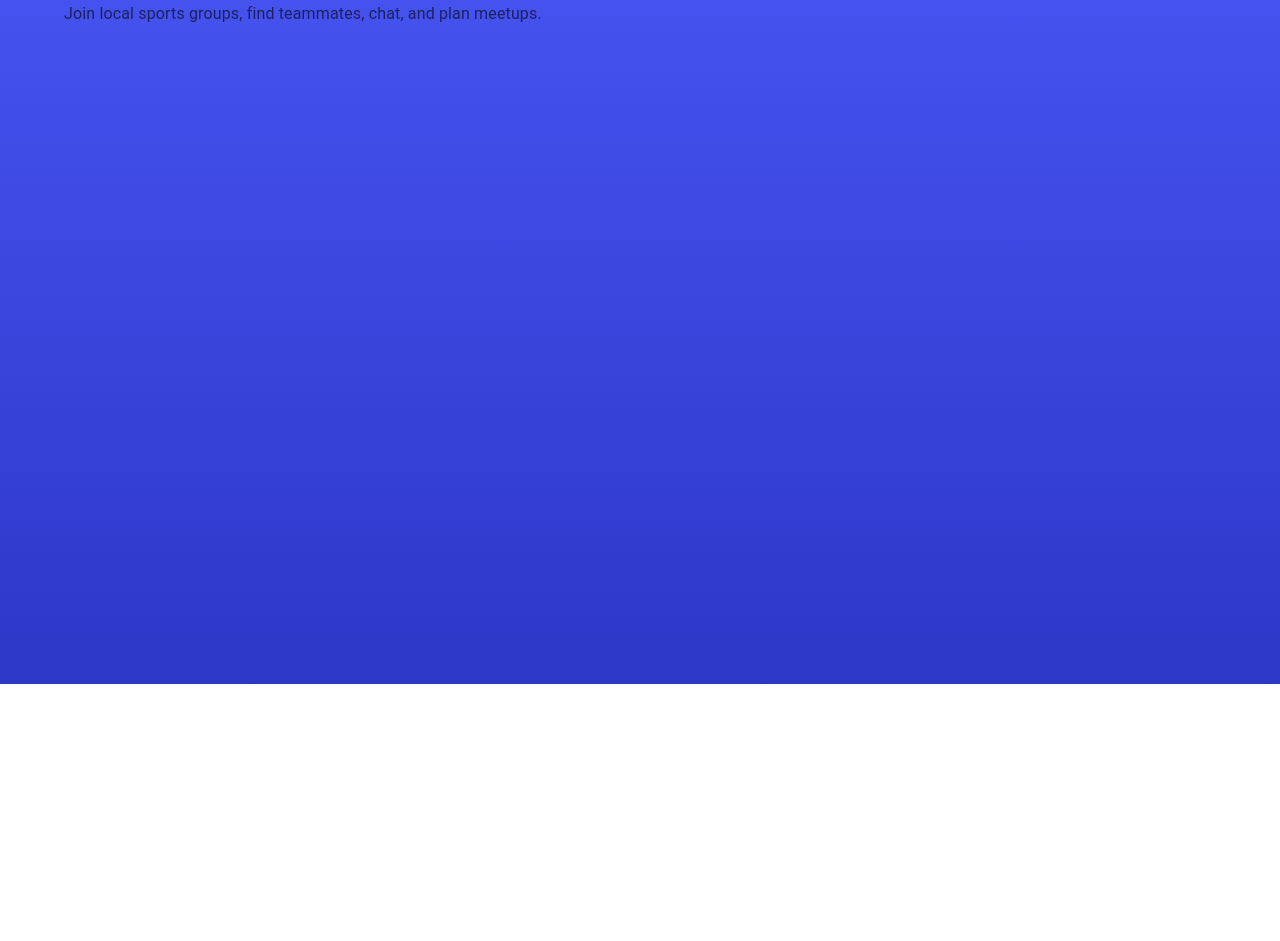
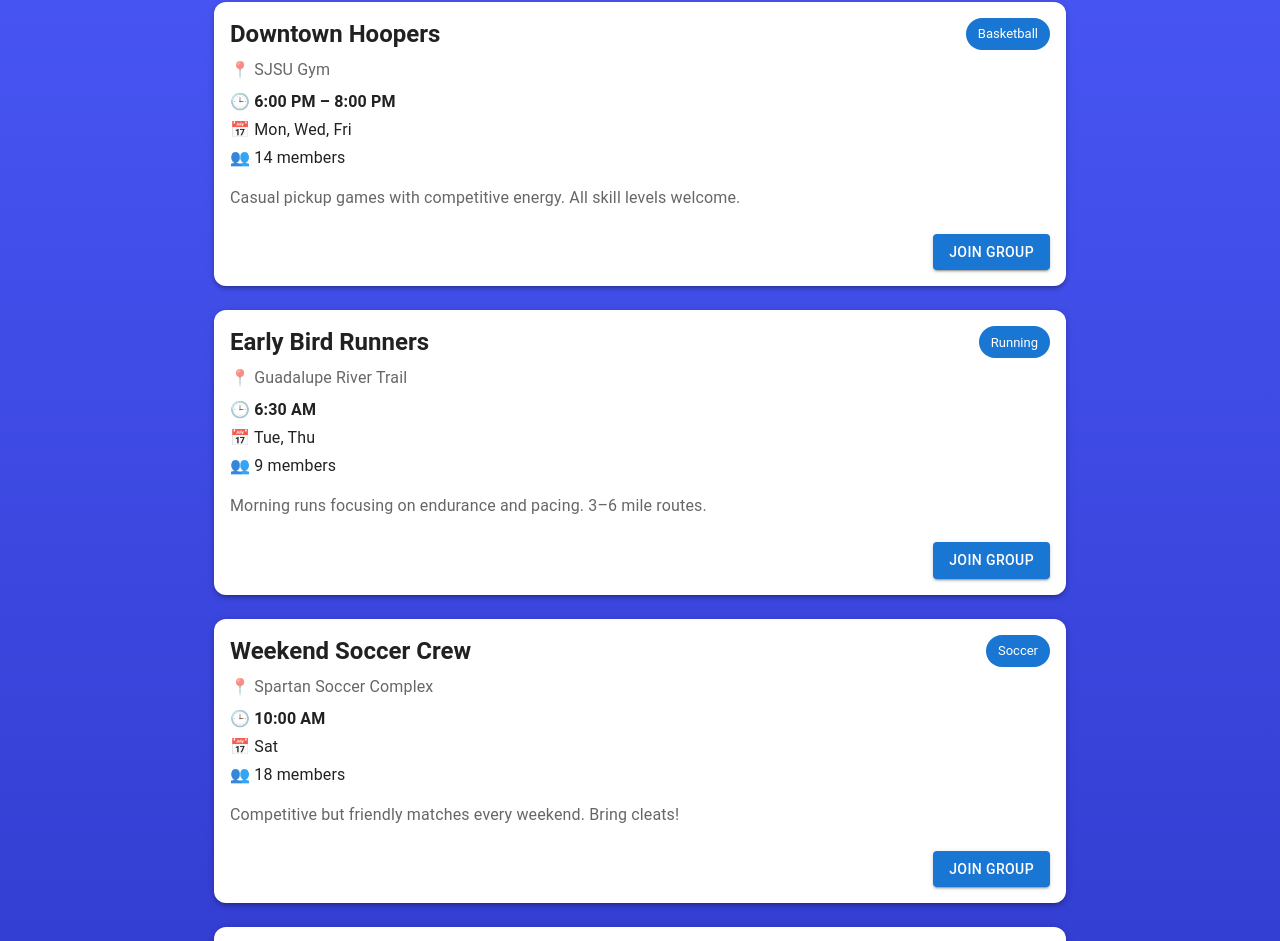
Before and after one commit to alexxelaG/We, a React (Vite) app: page /groups in a window 1280 px wide. Shown: the part 156-1097 px from the top of the page. Before the commit the page ends 840 px from the top, so only its background shows below. Built offline with nearby package versions, Linux system fonts and the light colour scheme; no server answers; the database is empty.

Commit message:
fixed some UI elements

```diff
--- a/src/pages/GroupPage.jsx
+++ b/src/pages/GroupPage.jsx
@@ -1,118 +1,130 @@
 import React, { useEffect, useState } from "react";
 import {
-  Container, Typography, Card, CardContent,
-  Button, Box, Chip
+  Container,
+  Typography,
+  Card,
+  CardContent,
+  CardActions,
+  Button,
+  Box,
+  Chip,
+  Stack
 } from "@mui/material";
 
-import { db } from "../firebase";
-import {
-  collection,
-  getDocs,
-  doc,
-  updateDoc,
-  arrayUnion
-} from "firebase/firestore";
-
 export default function GroupPage() {
+  // Mock group data (can be replaced with Firestore later)
   const [groups, setGroups] = useState([]);
 
-  // Load groups from Firestore
   useEffect(() => {
-    async function loadGroups() {
-      const querySnap = await getDocs(collection(db, "communities"));
-      const list = querySnap.docs.map(doc => ({
-        id: doc.id,
-        ...doc.data()
-      }));
-      setGroups(list);
-    }
-    loadGroups();
+    const mockGroups = [
+      {
+        id: 1,
+        name: "Downtown Hoopers",
+        sport: "Basketball",
+        location: "SJSU Gym",
+        meetupTime: "6:00 PM – 8:00 PM",
+        days: ["Mon", "Wed", "Fri"],
+        members: 14,
+        description:
+          "Casual pickup games with competitive energy. All skill levels welcome."
+      },
+      {
+        id: 2,
+        name: "Early Bird Runners",
+        sport: "Running",
+        location: "Guadalupe River Trail",
+        meetupTime: "6:30 AM",
+        days: ["Tue", "Thu"],
+        members: 9,
+        description:
+          "Morning runs focusing on endurance and pacing. 3–6 mile routes."
+      },
+      {
+        id: 3,
+        name: "Weekend Soccer Crew",
+        sport: "Soccer",
+        location: "Spartan Soccer Complex",
+        meetupTime: "10:00 AM",
+        days: ["Sat"],
+        members: 18,
+        description:
+          "Competitive but friendly matches every weekend. Bring cleats!"
+      },
+      {
+        id: 4,
+        name: "Sunset Yoga Flow",
+        sport: "Yoga",
+        location: "MLK Park",
+        meetupTime: "7:00 PM",
+        days: ["Mon", "Thu"],
+        members: 11,
+        description:
+          "Relaxed outdoor yoga sessions focusing on flexibility and recovery."
+      }
+    ];
+
+    setGroups(mockGroups);
   }, []);
 
-  // JOIN GROUP FUNCTION
-  const handleJoinGroup = async (group) => {
-    const user = JSON.parse(localStorage.getItem("user"));
-
-    if (!user || !user.id) {
-      alert("Please login first!");
-      return;
-    }
-
-    // 🔥 DEMO USER MODE — store joined groups locally only
-    if (user.id === "aHWFsUxIMbO86C3c74666ynhGyG3") {
-      const joined = JSON.parse(localStorage.getItem("demoJoinedGroups")) || [];
-
-      if (!joined.includes(group.id)) {
-        joined.push(group.id);
-        localStorage.setItem("demoJoinedGroups", JSON.stringify(joined));
-      }
-
-      alert(`Joined ${group.title}! (Demo Mode)`);
-      return;
-    }
-
-    // 🔥 REAL FIREBASE USER — update Firestore
-    try {
-      await updateDoc(doc(db, "users", user.id), {
-        joinedGroups: arrayUnion(group.id)
-      });
-
-      await updateDoc(doc(db, "communities", group.id), {
-        members: arrayUnion(user.id)
-      });
-
-      alert(`Joined ${group.title}!`);
-    } catch (err) {
-      console.error(err);
-      alert("Failed to join group.");
-    }
+  const handleJoinGroup = (groupName) => {
+    alert(`You joined ${groupName}`);
   };
 
   return (
-    <Container sx={{ mt: 5 }}>
+    <Container maxWidth="md" sx={{ mt: 5 }}>
       <Typography variant="h4" fontWeight="bold" gutterBottom>
-        Sports Groups & Communities
+        Sports Groups
       </Typography>
 
-      <Typography color="text.secondary" sx={{ mb: 3 }}>
-        Join local sports groups, find teammates, chat, and plan meetups.
-      </Typography>
+      <Stack spacing={3}>
+        {groups.map((group) => (
+          <Card key={group.id} sx={{ borderRadius: 3, boxShadow: 3 }}>
+            <CardContent>
+              <Box
+                sx={{
+                  display: "flex",
+                  justifyContent: "space-between",
+                  alignItems: "center"
+                }}
+              >
+                <Typography variant="h5" fontWeight="bold">
+                  {group.name}
+                </Typography>
+                <Chip label={group.sport} color="primary" />
+              </Box>
 
-      {groups.map(group => {
-        const demoJoined =
-          JSON.parse(localStorage.getItem("demoJoinedGroups")) || [];
-        const alreadyJoined = demoJoined.includes(group.id);
-
-        return (
-          <Card key={group.id} sx={{ mb: 3, boxShadow: 3 }}>
-            <CardContent>
-              <Typography variant="h5" fontWeight="bold">
-                {group.title}
+              <Typography color="text.secondary" sx={{ mt: 1 }}>
+                📍 {group.location}
               </Typography>
 
               <Typography sx={{ mt: 1 }}>
-                <strong>Sport:</strong> {group.sport}
+                🕒 <strong>{group.meetupTime}</strong>
               </Typography>
 
-              <Typography>
-                <strong>Members:</strong> {group.members?.length || 0}
+              <Typography sx={{ mt: 0.5 }}>
+                📅 {group.days.join(", ")}
               </Typography>
 
-              <Box sx={{ mb: 2 }}>
-                <Chip label={group.sport} sx={{ mr: 1, mb: 1 }} />
-              </Box>
+              <Typography sx={{ mt: 0.5 }}>
+                👥 {group.members} members
+              </Typography>
 
+              <Typography color="text.secondary" sx={{ mt: 2 }}>
+                {group.description}
+              </Typography>
+            </CardContent>
+
+            <CardActions sx={{ justifyContent: "flex-end", px: 2, pb: 2 }}>
               <Button
                 variant="contained"
-                disabled={alreadyJoined}
-                onClick={() => handleJoinGroup(group)}
+                onClick={() => handleJoinGroup(group.name)}
               >
-                {alreadyJoined ? "Joined" : "Join Group"}
+                Join Group
               </Button>
-            </CardContent>
+            </CardActions>
           </Card>
-        );
-      })}
+        ))}
+      </Stack>
     </Container>
   );
 }
--- a/src/pages/MatchPage.jsx
+++ b/src/pages/MatchPage.jsx
@@ -1,8 +1,21 @@
 import React, { useState } from 'react';
-import { Container, Card, CardContent, CardMedia, Typography, Button, Box } from '@mui/material';
+import {
+  Container,
+  Card,
+  CardContent,
+  CardMedia,
+  Typography,
+  Button,
+  Box
+} from '@mui/material';
 import { toast } from 'react-toastify';
 
 export default function MatchPage() {
+
+  // Generic avatar image (illustration-style)
+  const DEFAULT_AVATAR =
+    "https://cdn-icons-png.flaticon.com/512/4140/4140048.png";
+
   // Mock users — replace with backend later
   const initialUsers = [
     {
@@ -11,7 +24,7 @@ export default function MatchPage() {
       sport: "Basketball",
       skill: "Intermediate",
       bio: "Likes pickup games and weekend tournaments.",
-      image: "https://i.imgur.com/t9HFQvX.jpeg"
+      image: DEFAULT_AVATAR
     },
     {
       id: 2,
@@ -19,7 +32,7 @@ export default function MatchPage() {
       sport: "Tennis",
       skill: "Beginner",
       bio: "Just started learning tennis. Looking for rally partners!",
-      image: "https://i.imgur.com/4ZYO3Fh.jpeg"
+      image: DEFAULT_AVATAR
     },
     {
       id: 3,
@@ -27,7 +40,127 @@ export default function MatchPage() {
       sport: "Soccer",
       skill: "Advanced",
       bio: "Plays competitively. Always down for weekend matches.",
-      image: "https://i.imgur.com/PvjgF8Z.jpeg"
+      image: DEFAULT_AVATAR
+    },
+    {
+      id: 4,
+      name: "Alex",
+      sport: "Basketball",
+      skill: "Beginner",
+      bio: "Trying to improve my shooting and conditioning.",
+      image: DEFAULT_AVATAR
+    },
+    {
+      id: 5,
+      name: "Samantha",
+      sport: "Yoga",
+      skill: "Intermediate",
+      bio: "Enjoys morning flows and weekend stretch sessions.",
+      image: DEFAULT_AVATAR
+    },
+    {
+      id: 6,
+      name: "Daniel",
+      sport: "Running",
+      skill: "Advanced",
+      bio: "Training for half marathons. Looking for pace partners.",
+      image: DEFAULT_AVATAR
+    },
+    {
+      id: 7,
+      name: "Emily",
+      sport: "Volleyball",
+      skill: "Intermediate",
+      bio: "Plays beach and indoor volleyball.",
+      image: DEFAULT_AVATAR
+    },
+    {
+      id: 8,
+      name: "Marcus",
+      sport: "Weightlifting",
+      skill: "Advanced",
+      bio: "Focused on powerlifting and strength cycles.",
+      image: DEFAULT_AVATAR
+    },
+    {
+      id: 9,
+      name: "Nina",
+      sport: "Pilates",
+      skill: "Beginner",
+      bio: "New to Pilates and core training.",
+      image: DEFAULT_AVATAR
+    },
+    {
+      id: 10,
+      name: "Ryan",
+      sport: "Soccer",
+      skill: "Intermediate",
+      bio: "Plays in local leagues and pickup games.",
+      image: DEFAULT_AVATAR
+    },
+    {
+      id: 11,
+      name: "Olivia",
+      sport: "Swimming",
+      skill: "Advanced",
+      bio: "Former swim team member, loves long-distance sets.",
+      image: DEFAULT_AVATAR
+    },
+    {
+      id: 12,
+      name: "Ethan",
+      sport: "Cycling",
+      skill: "Intermediate",
+      bio: "Weekend road rides and endurance training.",
+      image: DEFAULT_AVATAR
+    },
+    {
+      id: 13,
+      name: "Isabella",
+      sport: "Dance",
+      skill: "Advanced",
+      bio: "Hip-hop and contemporary dancer.",
+      image: DEFAULT_AVATAR
+    },
+    {
+      id: 14,
+      name: "Kevin",
+      sport: "Badminton",
+      skill: "Intermediate",
+      bio: "Looking for competitive but fun rallies.",
+      image: DEFAULT_AVATAR
+    },
+    {
+      id: 15,
+      name: "Hannah",
+      sport: "Hiking",
+      skill: "Beginner",
+      bio: "Exploring local trails and nature walks.",
+      image: DEFAULT_AVATAR
+    },
+    {
+      id: 16,
+      name: "Jason",
+      sport: "Boxing",
+      skill: "Intermediate",
+      bio: "Cardio boxing and mitt work enthusiast.",
+      image: DEFAULT_AVATAR
+    },
+    {
+      id: 17,
+      name: "Laura",
+      sport: "Climbing",
+      skill: "Advanced",
+      bio: "Indoor bouldering and top-rope climbing.",
+      image: DEFAULT_AVATAR
+    },
+    {
+      id: 18,
+      name: "Miguel",
+      sport: "CrossFit",
+      skill: "Intermediate",
+      bio: "Loves WODs and group workouts.",
+      image: DEFAULT_AVATAR
     }
   ];
 
@@ -36,17 +169,19 @@ export default function MatchPage() {
   const handleLike = () => {
     const current = users[0];
     toast.success(`You matched with ${current.name}!`);
-    setUsers(users.slice(1)); // remove first user
+    setUsers(users.slice(1));
   };
 
   const handleSkip = () => {
-    setUsers(users.slice(1)); // skip first user
+    setUsers(users.slice(1));
   };
 
   if (users.length === 0) {
     return (
       <Container sx={{ textAlign: 'center', mt: 10 }}>
-        <Typography variant="h4" gutterBottom>No More Matches</Typography>
+        <Typography variant="h4" gutterBottom>
+          No More Matches
+        </Typography>
         <Typography color="text.secondary">
           Check back later for new connections!
         </Typography>
@@ -58,18 +193,26 @@ export default function MatchPage() {
 
   return (
     <Container maxWidth="sm" sx={{ mt: 5 }}>
-      <Typography variant="h4" fontWeight="bold" textAlign="center" gutterBottom>
+      <Typography
+        variant="h4"
+        fontWeight="bold"
+        textAlign="center"
+        gutterBottom
+      >
         Find Sports Buddies
       </Typography>
 
-      {/* Match Card */}
       <Card sx={{ boxShadow: 4, borderRadius: 3 }}>
         <CardMedia
           component="img"
           height="320"
           image={user.image}
           alt={user.name}
-          sx={{ objectFit: 'cover' }}
+          sx={{
+            objectFit: 'contain',
+            backgroundColor: '#f5f5f5',
+            p: 3
+          }}
         />
 
         <CardContent>
@@ -89,8 +232,13 @@ export default function MatchPage() {
             {user.bio}
           </Typography>
 
-          {/* Action Buttons */}
-          <Box sx={{ display: 'flex', justifyContent: 'space-around', mt: 3 }}>
+          <Box
+            sx={{
+              display: 'flex',
+              justifyContent: 'space-around',
+              mt: 3
+            }}
+          >
             <Button
               variant="outlined"
               color="error"
--- a/src/pages/ProfilePage.jsx
+++ b/src/pages/ProfilePage.jsx
@@ -8,7 +8,9 @@ import {
   Button,
   Box,
   Avatar,
-  MenuItem
+  MenuItem,
+  ToggleButton,
+  ToggleButtonGroup
 } from "@mui/material";
 
 import { auth, db } from "../firebase";
@@ -30,20 +32,30 @@ export default function ProfilePage() {
   const [skillLevel, setSkillLevel] = useState("");
   const [bio, setBio] = useState("");
 
+  // Profile picture (display-only now)
+  const [profilePic, setProfilePic] = useState(
+    "https://cdn-icons-png.flaticon.com/512/4140/4140048.png"
+  );
+
+  // Availability
+  const [availability, setAvailability] = useState([]);
+
   useEffect(() => {
     const demoUser = JSON.parse(localStorage.getItem("user"));
 
     if (demoUser && demoUser.id) {
-      console.log("Loading DEMO USER:", demoUser);
-
       setIsDemo(true);
       setUserId(demoUser.id);
       setName(demoUser.name);
       setEmail(demoUser.email);
-      setFavoriteSport("Basketball");
-      setSkillLevel("Beginner");
-      setBio("I love staying active and meeting new people!");
-
+      setFavoriteSport(demoUser.favoriteSport || "Basketball");
+      setSkillLevel(demoUser.skillLevel || "Beginner");
+      setBio(demoUser.bio || "I love staying active and meeting new people!");
+      setAvailability(demoUser.availability || []);
+      setProfilePic(
+        demoUser.profilePic ||
+          "https://cdn-icons-png.flaticon.com/512/4140/4140048.png"
+      );
       setLoading(false);
       return;
     }
@@ -66,6 +78,11 @@ export default function ProfilePage() {
         setFavoriteSport(data.favoriteSport || "Basketball");
         setSkillLevel(data.skillLevel || "Beginner");
         setBio(data.bio || "I love staying active and meeting new people!");
+        setAvailability(data.availability || []);
+        setProfilePic(
+          data.profilePic ||
+            "https://cdn-icons-png.flaticon.com/512/4140/4140048.png"
+        );
       }
 
       setLoading(false);
@@ -82,7 +99,9 @@ export default function ProfilePage() {
         email,
         favoriteSport,
         skillLevel,
-        bio
+        bio,
+        availability,
+        profilePic
       };
 
       localStorage.setItem("user", JSON.stringify(updated));
@@ -95,7 +114,9 @@ export default function ProfilePage() {
         name,
         favoriteSport,
         skillLevel,
-        bio
+        bio,
+        availability,
+        profilePic
       });
 
       alert("Profile updated!");
@@ -105,9 +126,6 @@ export default function ProfilePage() {
     }
   };
 
-  // ---------------------------------------------
-  // 4️⃣ LOGOUT HANDLING
-  // ---------------------------------------------
   const handleLogout = async () => {
     if (isDemo) {
       localStorage.removeItem("user");
@@ -119,7 +137,13 @@ export default function ProfilePage() {
     navigate("/login");
   };
 
-  if (loading) return <Typography sx={{ mt: 10, textAlign: "center" }}>Loading...</Typography>;
+  if (loading) {
+    return (
+      <Typography sx={{ mt: 10, textAlign: "center" }}>
+        Loading...
+      </Typography>
+    );
+  }
 
   return (
     <Container maxWidth="sm" sx={{ mt: 5 }}>
@@ -129,9 +153,11 @@ export default function ProfilePage() {
 
       <Card sx={{ p: 2, boxShadow: 3 }}>
         <CardContent>
-
           <Box sx={{ display: "flex", justifyContent: "center", mb: 3 }}>
-            <Avatar src="https://i.imgur.com/1Q9Z1Zm.png" sx={{ width: 120, height: 120 }} />
+            <Avatar
+              src={profilePic}
+              sx={{ width: 120, height: 120 }}
+            />
           </Box>
 
           <TextField
@@ -159,7 +185,9 @@ export default function ProfilePage() {
             sx={{ mb: 2 }}
           >
             {["Basketball", "Soccer", "Tennis", "Running", "Pickleball", "Volleyball"].map((sport) => (
-              <MenuItem key={sport} value={sport}>{sport}</MenuItem>
+              <MenuItem key={sport} value={sport}>
+                {sport}
+              </MenuItem>
             ))}
           </TextField>
 
@@ -186,6 +214,26 @@ export default function ProfilePage() {
             sx={{ mb: 3 }}
           />
 
+          {/* Availability */}
+          <Typography variant="h6" sx={{ mb: 1 }}>
+            Availability
+          </Typography>
+
+          <ToggleButtonGroup
+            value={availability}
+            onChange={(e, newAvailability) =>
+              setAvailability(newAvailability)
+            }
+            size="small"
+            sx={{ flexWrap: "wrap", mb: 3 }}
+          >
+            {["Mon", "Tue", "Wed", "Thu", "Fri", "Sat", "Sun"].map((day) => (
+              <ToggleButton key={day} value={day} sx={{ m: 0.5 }}>
+                {day}
+              </ToggleButton>
+            ))}
+          </ToggleButtonGroup>
+
           <Box sx={{ display: "flex", justifyContent: "space-between" }}>
             <Button variant="contained" onClick={handleSave}>
               Save Changes
@@ -195,7 +243,6 @@ export default function ProfilePage() {
               Logout
             </Button>
           </Box>
-
         </CardContent>
       </Card>
     </Container>
```
